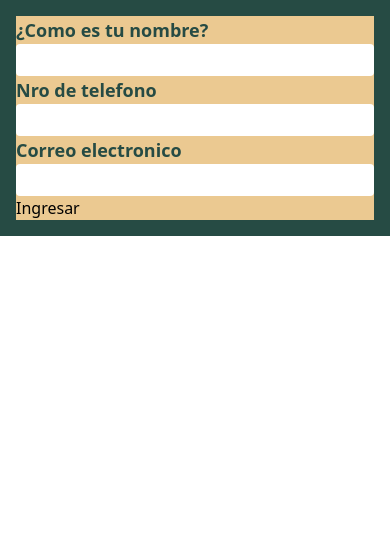
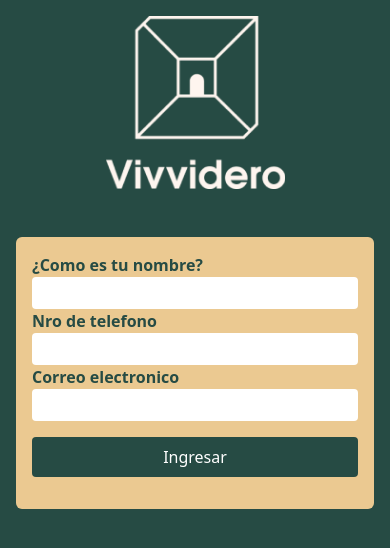
Before and after one commit to rodridega/form-front, a React (Vite) app: page /login in a window 390 px wide. Shown: the top 548 px of the page. Built offline with nearby package versions, Linux system fonts and the light colour scheme.

Commit message:
add style and responsive

```diff
--- a/src/components/Input/index.tsx
+++ b/src/components/Input/index.tsx
@@ -21,7 +21,7 @@ export const Input: FC<Props> = ({label, name, setFormData}) => {
 
     return (
         <div>
-            <label className='text-vivvi font-semibold text-lg w-full'> {label} </label>
+            <label className='text-vivvi font-semibold text-base lg:text-lg w-full'> {label} </label>
             <input className='rounded h-8 w-full' name={name} onChange={handleInputChange} />
         </div>
     )
--- a/src/components/Select/index.tsx
+++ b/src/components/Select/index.tsx
@@ -23,7 +23,7 @@ export const Select: FC<Props> = ({ options, label, setFormData, name }) => {
 
     return (
         <div className="lg:flex lg:flex-col">
-            <label className='text-vivvi font-semibold text-lg w-full'> {label} </label>
+            <label className='text-vivvi font-semibold text-base lg:text-lg w-full'> {label} </label>
             <select className='rounded h-8 w-full' name={name} onChange={handleSelectChange}>
                 <option defaultValue={''}></option>
                 {options.map(option => <option value={option.value ? option.value : option.label} key={option.label}> {option.label} </option>)}
--- a/src/layouts/MainLayout/index.tsx
+++ b/src/layouts/MainLayout/index.tsx
@@ -6,7 +6,7 @@ interface Props {
 
 export const MainLayout: FC<Props> = ({ children }) => {
     return (
-        <main className=' p-4 lg:p-8 bg-vivvi'>
+        <main className='min-h-screen p-4 lg:p-8 bg-vivvi'>
             {children}
         </main>
     )
--- a/src/pages/Home/index.tsx
+++ b/src/pages/Home/index.tsx
@@ -1,6 +1,7 @@
 import { useContext, useState } from 'react'
 import { FormData } from '../../types/FormData';
 import axios from 'axios';
+import logo from '../../assets/logo.png'
 import { MainLayout } from '../../layouts';
 import { Input, Select } from '../../components';
 import { AuthContext } from '../../context/AuthContext';
@@ -48,6 +49,10 @@ export const HomePage = () => {
 
     return (
         <MainLayout>
+            <div className='flex items-center w-full justify-center'>
+                <img src={logo} alt='log' className='w-1/4 m-6 lg:w-1/12' />
+                <h1 className='hidden lg:block text-white text-5xl'>Elige como quieres vivir!</h1>
+            </div>
             <form className='grid lg:grid-cols-2 gap-2 bg-dorado rounded-md p-2 lg:p-10 lg:gap-10'>
 
                 <Select setFormData={setFormData} name={'product'} label={'Producto'} options={[{ label: 'VIS' }, { label: 'Usado' }, { label: 'Pack VIS' }]} />
@@ -67,8 +72,8 @@ export const HomePage = () => {
                 <Select setFormData={setFormData} name={'interest'} label={'¿Ya has realizado alguna cotización aparte de esta?'} options={[{ label: 'No' }, { label: 'Si' }]} />
                 <Select setFormData={setFormData} name={'advantages'} label={'¿Estas buscando algo que no hayas encontrado en otra cotización'} options={[{ label: 'No' }, { label: 'Si' }]} />
             </form>
-            <div className='grid place-content-center'>
-                <button className='bg-dorado my-2 p-4 rounded-md text-vivvi text-2xl lg:w-72' type='submit' onClick={handleSubmit}>Enviar</button>
+            <div className='lg:flex lg:justify-center'>
+                <button className='bg-dorado w-full my-2 p-4 rounded-md text-vivvi text-2xl lg:w-96' type='submit' onClick={handleSubmit}>Enviar</button>
             </div>
         </MainLayout>
     )
--- a/src/pages/Login/index.tsx
+++ b/src/pages/Login/index.tsx
@@ -3,6 +3,7 @@ import { Input } from '../../components'
 import { useContext } from 'react'
 import { AuthContext } from '../../context/AuthContext'
 import { Navigate } from 'react-router-dom'
+import logo from '../../assets/logo.png'
 
 export const Login = () => {
 
@@ -24,12 +25,15 @@ export const Login = () => {
 
   return (
     <MainLayout>
-      <section>
-        <form onSubmit={handleLogin} className='bg-dorado'>
+      <section className='flex flex-col items-center justify-between'>
+        <div className='w-1/2'>
+          <img src={logo} alt='logo' />
+        </div>
+        <form onSubmit={handleLogin} className='bg-dorado my-12 p-4 rounded-md'>
           <Input setFormData={setUser} name={'nombre'} label={'¿Como es tu nombre?'} />
           <Input setFormData={setUser} name={'telefono'} label={'Nro de telefono'} />
           <Input setFormData={setUser} name={'correo'} label={'Correo electronico'} />
-          <button>
+          <button className='bg-vivvi p-2 rounded w-full my-4 text-white' >
             Ingresar
           </button>
         </form>
```
Also changed, not shown: src/assets/logo.png (added).
